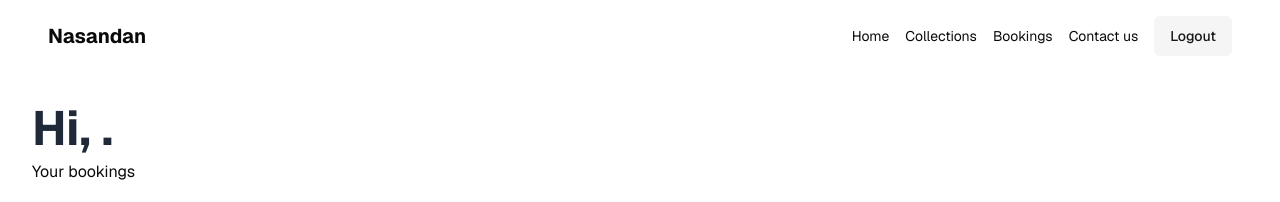
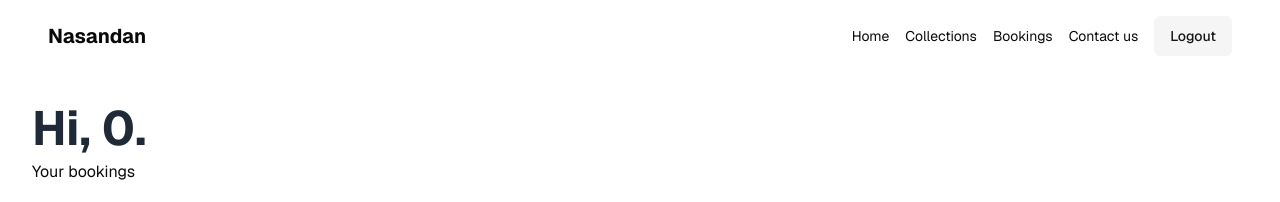
Before and after one commit to sammyodiagbe/nasandanrentals, a Next.js app: page /bookings in a window 1280 px wide. Shown: the top 202 px of the page. Built offline with nearby package versions, Linux system fonts and the light colour scheme; no server answers.

Commit message:
fixed auth bugs

```diff
--- a/app/(auth-pages)/sign-up/page.tsx
+++ b/app/(auth-pages)/sign-up/page.tsx
@@ -64,7 +64,6 @@ export default function Signup({ searchParams }: { searchParams: Message }) {
           <FormMessage message={searchParams} />
         </div>
       </form>
-      <SmtpMessage />
     </>
   );
 }
--- a/app/actions.ts
+++ b/app/actions.ts
@@ -14,6 +14,7 @@ import { UserResponse } from "@supabase/supabase-js";
 export const signUpAction = async (formData: FormData) => {
   const email = formData.get("email")?.toString();
   const password = formData.get("password")?.toString();
+  const name = formData.get("name")?.toString();
   const supabase = createClient();
   const origin = headers().get("origin");
 
@@ -25,9 +26,9 @@ export const signUpAction = async (formData: FormData) => {
     email,
     password,
     options: {
-      emailRedirectTo: `${origin}/auth/callback`,
+      emailRedirectTo: `${origin}`,
       data: {
-        first_name: "",
+        first_name: name,
       },
     },
   });
--- a/app/bookings/page.tsx
+++ b/app/bookings/page.tsx
@@ -45,7 +45,9 @@ const BookingsPage = () => {
   return (
     <main className="lg:container py-8">
       <div className="mb-8 space-y-2">
-        <h1 className="text-5xl font-bold text-gray-800">Hi, {user?.email}.</h1>
+        <h1 className="text-5xl font-bold text-gray-800">
+          Hi, {user?.user_metadata.first_name | user?.user_metadata.name}.
+        </h1>
         <h1>Your bookings</h1>
       </div>
 
```
Also changed, not shown: app/protected/reset-password/page.tsx (renamed from app/reset-password/page.tsx).
